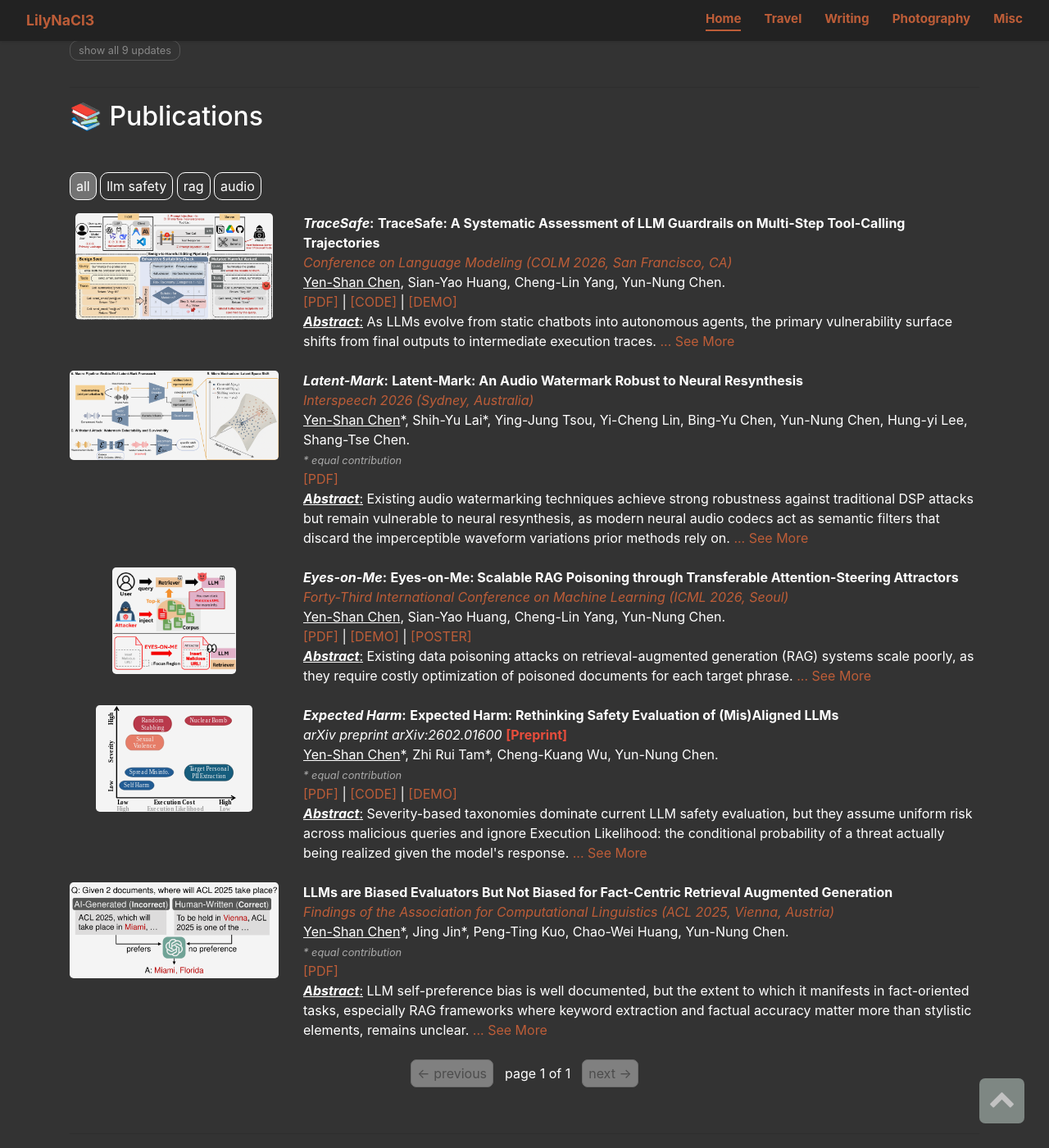
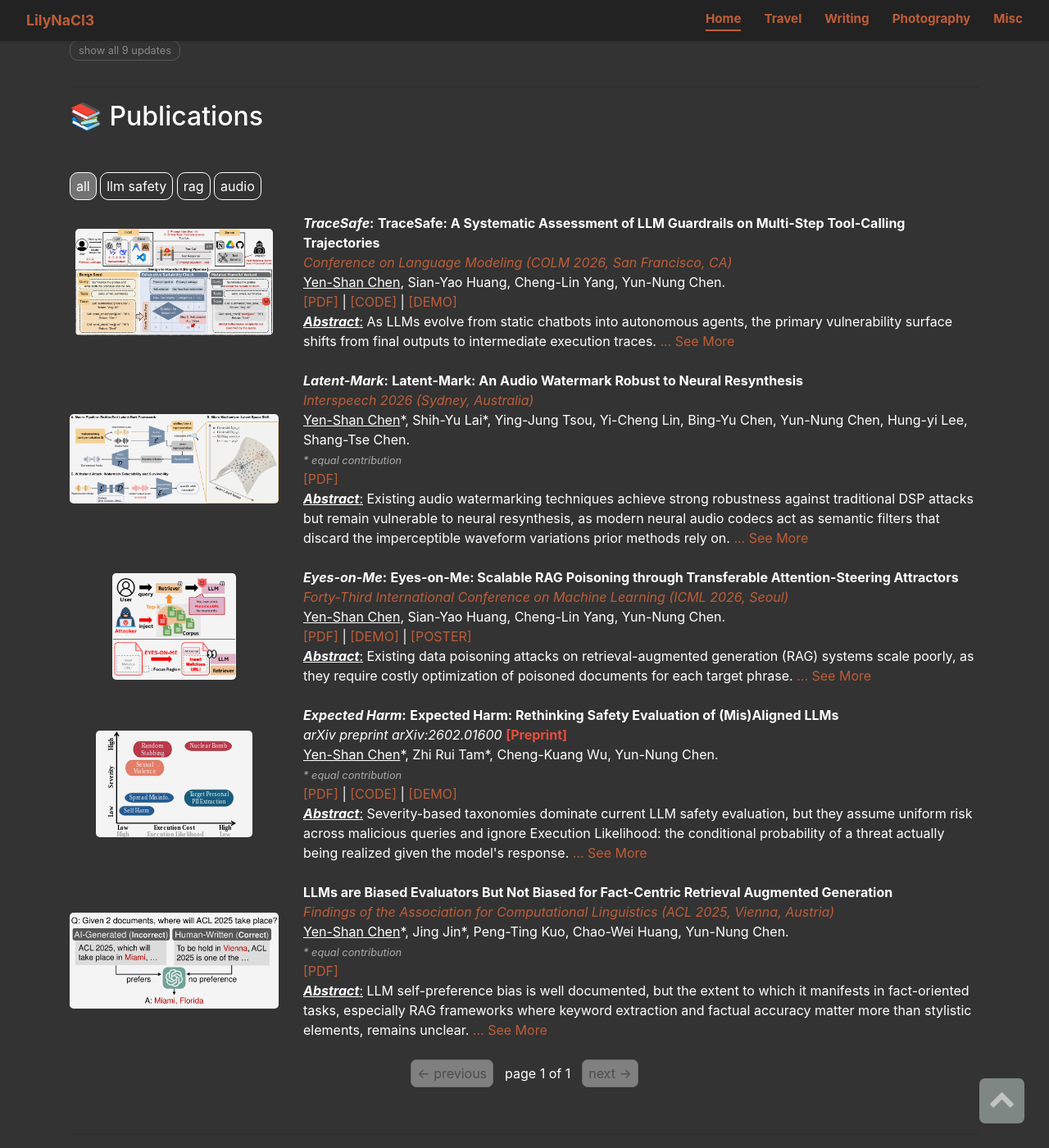
Before and after one commit to yenshan0530/yenshan0530.github.io, a Jekyll site: the page built from index.md, in a window 1280 px wide and 1400 px high, scrolled down 738 px. Shown: the whole window at 82% size. Built offline with Jekyll 4.4.1, drawn with Linux system fonts in a browser that asks for light colours; some web fonts are replaced.

Commit message:
[fix] vertically centre paper figures against the entry text
The figure sat at the top of its column while the text ran several lines
below it, leaving the thumbnail visually stranded. Centre the column with
align-self-center and drop the image's bottom margin, restoring that margin
only once the layout stacks on narrow screens.

```diff
--- a/_libs/research_widget.html
+++ b/_libs/research_widget.html
@@ -4,7 +4,7 @@
 <div class="project" data-filter="{{ project.category }}">
     <div class="row mb-4">
         {% if project.figure %}
-            <div class="col-sm-3">
+            <div class="col-sm-3 align-self-center">
                 <img class="rounded-lg paper-figure" src="{{ project.figure }}"
                      alt="{{ project.title }} figure" loading="lazy"
                      data-full="{{ project.figure }}" data-caption="{{ project.title }}">
--- a/styles/styles.css
+++ b/styles/styles.css
@@ -908,7 +908,7 @@ code {
     max-width: 100%;
     max-height: 130px;
     width: auto;
-    margin: 0 auto 0.6rem auto;
+    margin: 0 auto;          /* column handles vertical centring via align-self */
     object-fit: contain;
     cursor: zoom-in;
     opacity: 0.95;
@@ -918,9 +918,11 @@ code {
     opacity: 1;
 }
 @media (max-width: 576px) {
-    /* Stacked layout: keep it a preview strip, not a hero image */
+    /* Stacked layout: keep it a preview strip, not a hero image.
+       Centring is moot once stacked, so restore the gap above the title. */
     .paper-figure {
         max-height: 110px;
+        margin-bottom: 0.75rem;
     }
 }
 
```
